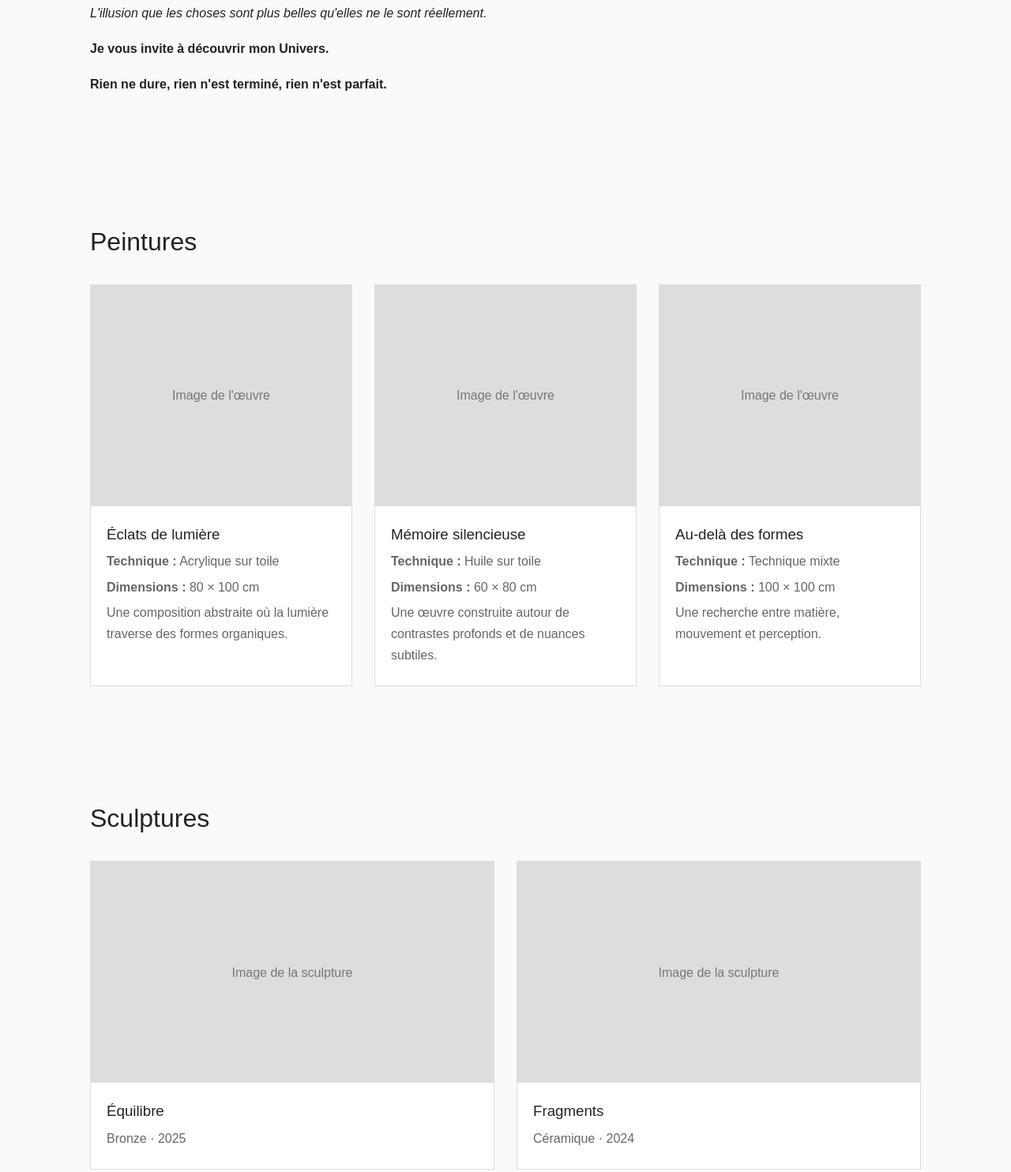
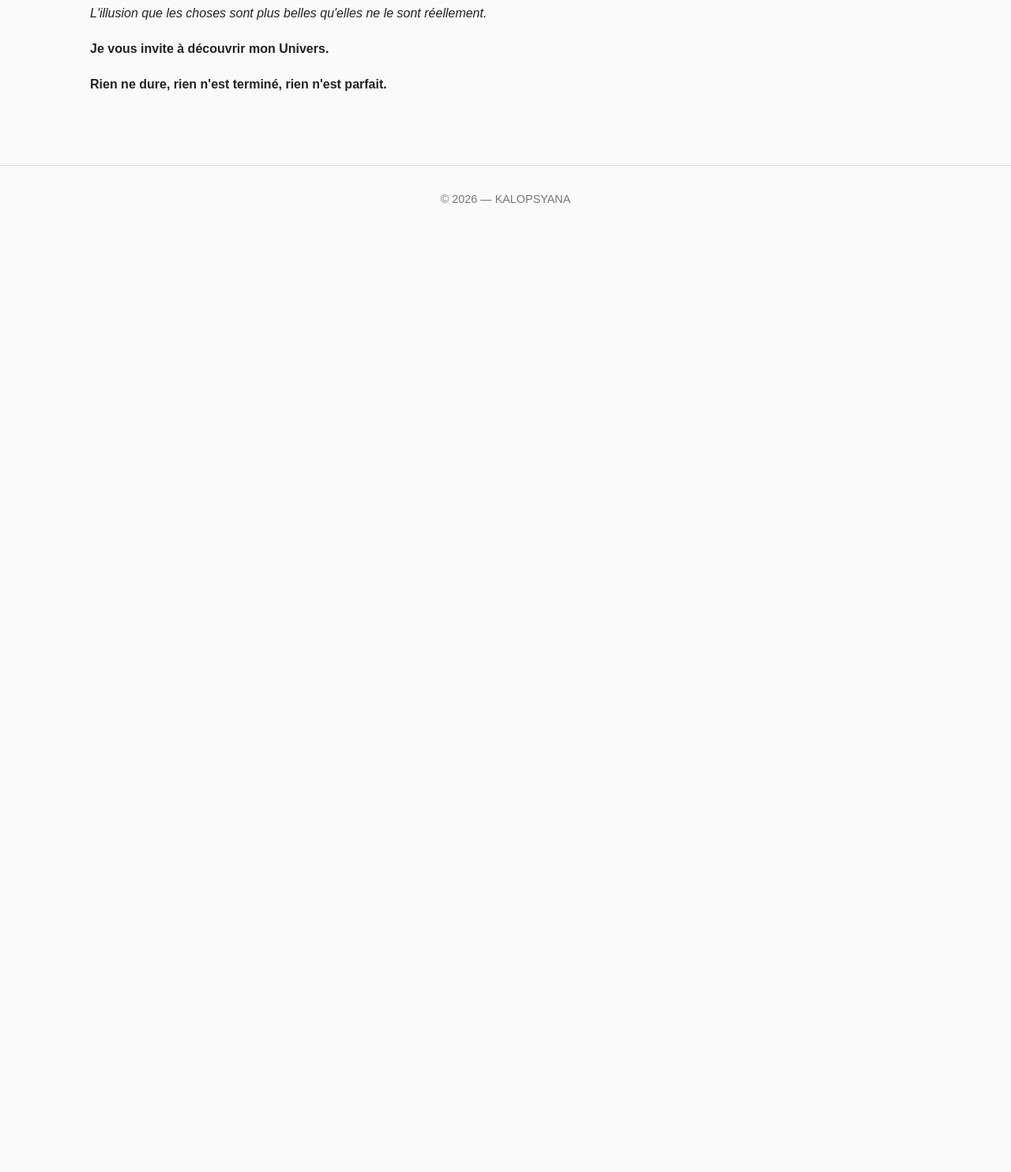
Before and after one commit to kalopsyana-site/main, a plain HTML site: page index.html in a window 1280 px wide. Shown: the part 1946-3430 px from the top of the page at 79% size. After the commit the page ends 2240 px from the top, so only its background shows below. Drawn offline with Linux system fonts and the light colour scheme.

Commit message:
Simplifier la page d'accueil et retirer les ancres des œuvres

```diff
--- a/index.html
+++ b/index.html
@@ -32,7 +32,7 @@ header{position:sticky;top:0;background:#fff;border-bottom:1px solid #ddd;z-inde
 <header><nav class="nav">
 <div class="logo">KALOPSYANA</div>
 <div class="menu">
-<a href="#bio">Bio</a><a href="#peintures">Peintures</a><a href="#sculptures">Sculptures</a><a href="#music">Music</a><a href="#videos">Vidéos</a>
+<a href="#bio">Bio</a><a href="peintures.html">Peintures</a><a href="sculptures.html">Sculptures</a><a href="music.html">Music</a><a href="videos.html">Vidéos</a>
 <button class="lang active" id="frBtn" onclick="setLanguage('fr')">FR</button>
 <button class="lang" id="enBtn" onclick="setLanguage('en')">EN</button>
 </div>
@@ -98,26 +98,6 @@ header{position:sticky;top:0;background:#fff;border-bottom:1px solid #ddd;z-inde
 </div>
 </section>
 
-<section id="peintures" class="section"><h2>Peintures</h2><div class="grid">
-<article class="card"><div class="placeholder">Image de l'œuvre</div><div class="card-content"><h3>Éclats de lumière</h3><p><strong>Technique :</strong> Acrylique sur toile</p><p><strong>Dimensions :</strong> 80 × 100 cm</p><p>Une composition abstraite où la lumière traverse des formes organiques.</p></div></article>
-<article class="card"><div class="placeholder">Image de l'œuvre</div><div class="card-content"><h3>Mémoire silencieuse</h3><p><strong>Technique :</strong> Huile sur toile</p><p><strong>Dimensions :</strong> 60 × 80 cm</p><p>Une œuvre construite autour de contrastes profonds et de nuances subtiles.</p></div></article>
-<article class="card"><div class="placeholder">Image de l'œuvre</div><div class="card-content"><h3>Au-delà des formes</h3><p><strong>Technique :</strong> Technique mixte</p><p><strong>Dimensions :</strong> 100 × 100 cm</p><p>Une recherche entre matière, mouvement et perception.</p></div></article>
-</div></section>
-
-<section id="sculptures" class="section"><h2>Sculptures</h2><div class="grid">
-<article class="card"><div class="placeholder">Image de la sculpture</div><div class="card-content"><h3>Équilibre</h3><p>Bronze · 2025</p></div></article>
-<article class="card"><div class="placeholder">Image de la sculpture</div><div class="card-content"><h3>Fragments</h3><p>Céramique · 2024</p></div></article>
-</div></section>
-
-<section id="music" class="section"><h2>Music</h2><div class="media"><p>Découvrez les projets musicaux et créations sonores.</p><p><a href="#">▶ Écouter un morceau</a></p></div></section>
-
-<section id="videos" class="section"><h2>Vidéos</h2><div class="grid">
-<article class="card"><div class="placeholder">Vidéo</div><div class="card-content"><h3>Présentation de l'artiste</h3><p>Une courte présentation vidéo.</p></div></article>
-<article class="card"><div class="placeholder">Vidéo</div><div class="card-content"><h3>Dans l'atelier</h3><p>Images du processus de création.</p></div></article>
-</div></section>
-
-<section class="section contact"><h2>Contact</h2><p>Pour toute demande d'information concernant une œuvre ou une exposition.</p></section>
-</main>
 <footer class="footer">© 2026 — KALOPSYANA</footer>
 
 <script>
```
